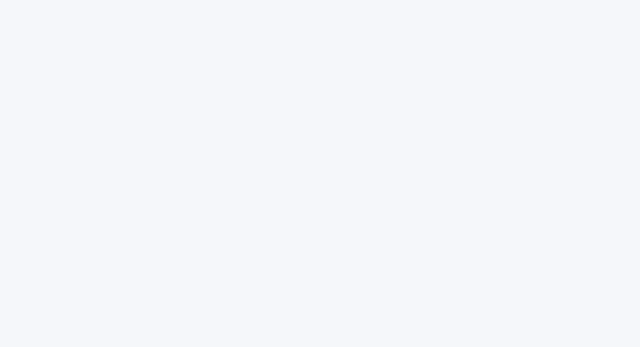
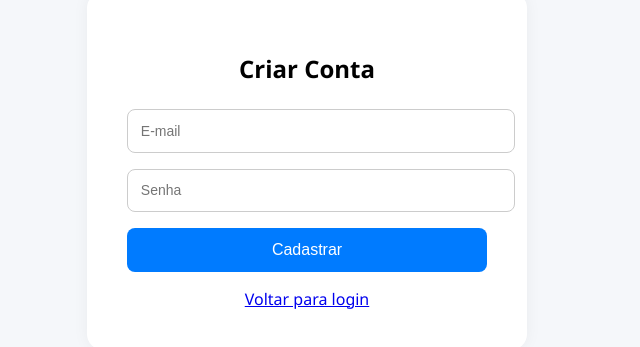
Before and after one commit to AstolphoW/manasys, a React (Vite) app in the folder frontend/: page /cadastro in a window 1280 px wide. Before the commit this address had no page. Shown: the part 229-576 px from the top of the page, without its empty margins (333-973 px from the left). Built offline with nearby package versions, Linux system fonts and the light colour scheme.

Commit message:
Adiciona rota de cadastro de usuário

```diff
--- /dev/null
+++ b/frontend/src/Cadastro.jsx
@@ -0,0 +1,61 @@
+
+import { useState } from 'react'
+import { useNavigate } from 'react-router-dom'
+
+export default function Cadastro() {
+  const [email, setEmail] = useState('')
+  const [senha, setSenha] = useState('')
+  const [mensagem, setMensagem] = useState('')
+
+  const navigate = useNavigate()
+
+  const handleCadastro = async (e) => {
+    e.preventDefault()
+    setMensagem('Enviando...')
+
+    try {
+      const res = await fetch('https://manasys-backend.onrender.com/register', {
+        method: 'POST',
+        headers: { 'Content-Type': 'application/json' },
+        body: JSON.stringify({ email, senha })
+      })
+
+      const data = await res.json()
+      if (res.ok) {
+        setMensagem('Usuário cadastrado com sucesso!')
+        setTimeout(() => navigate('/'), 1500)
+      } else {
+        setMensagem(data.detail || 'Erro ao cadastrar')
+      }
+    } catch (error) {
+      setMensagem('Erro ao conectar com o servidor')
+    }
+  }
+
+  return (
+    <div className="login-container">
+      <div className="login-box">
+        <h2>Criar Conta</h2>
+        <form onSubmit={handleCadastro}>
+          <input
+            type="email"
+            placeholder="E-mail"
+            value={email}
+            onChange={(e) => setEmail(e.target.value)}
+            required
+          />
+          <input
+            type="password"
+            placeholder="Senha"
+            value={senha}
+            onChange={(e) => setSenha(e.target.value)}
+            required
+          />
+          <button type="submit">Cadastrar</button>
+        </form>
+        {mensagem && <p className="mensagem">{mensagem}</p>}
+        <a href="/" style={{ marginTop: '1rem', display: 'inline-block' }}>Voltar para login</a>
+      </div>
+    </div>
+  )
+}
--- a/frontend/src/main.jsx
+++ b/frontend/src/main.jsx
@@ -3,14 +3,15 @@ import ReactDOM from 'react-dom/client'
 import { BrowserRouter, Routes, Route, Navigate } from 'react-router-dom'
 import App from './App'
 import Dashboard from './Dashboard'
+import Cadastro from './Cadastro'
 import './index.css'
 
-// Função que verifica se usuário está logado
+// Verifica se o usuário está logado
 const isAuthenticated = () => {
   return !!localStorage.getItem('token')
 }
 
-// Componente que protege rotas
+// Componente que protege rotas privadas
 const PrivateRoute = ({ children }) => {
   return isAuthenticated() ? children : <Navigate to="/" />
 }
@@ -19,6 +20,7 @@ ReactDOM.createRoot(document.getElementById('root')).render(
   <BrowserRouter>
     <Routes>
       <Route path="/" element={<App />} />
+      <Route path="/cadastro" element={<Cadastro />} />
       <Route
         path="/dashboard"
         element={
```
